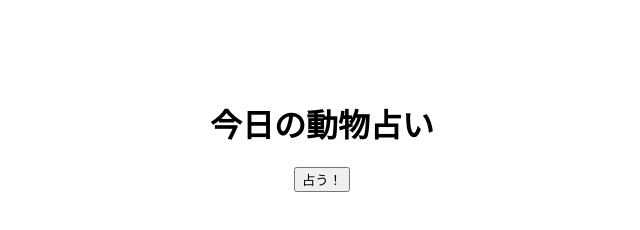
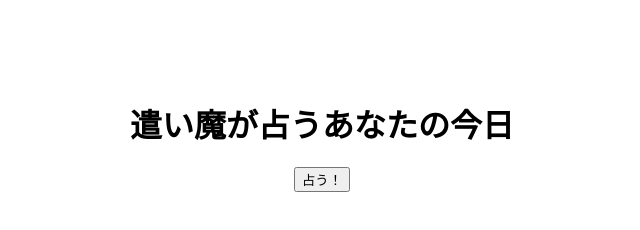
Before and after one commit to yunayamanobe/test-app, a plain HTML site: page index.html in a window 1280 px wide. Shown: the whole page, without its empty margins (318-958 px from the left). Drawn offline with Linux system fonts and the light colour scheme.

Commit message:
Update index.html

```diff
--- a/index.html
+++ b/index.html
@@ -2,11 +2,11 @@
 <html lang="ja">
 <head>
   <meta charset="UTF-8">
-  <title>動物占い</title>
+  <title>遣い魔が占うあなたの今日</title>
   <link rel="stylesheet" href="style.css">
 </head>
 <body>
-  <h1>今日の動物占い</h1>
+  <h1>遣い魔が占うあなたの今日</h1>
   <button onclick="fortune()">占う！</button>
   <div id="result"></div>
   <script src="script.js"></script>
```
